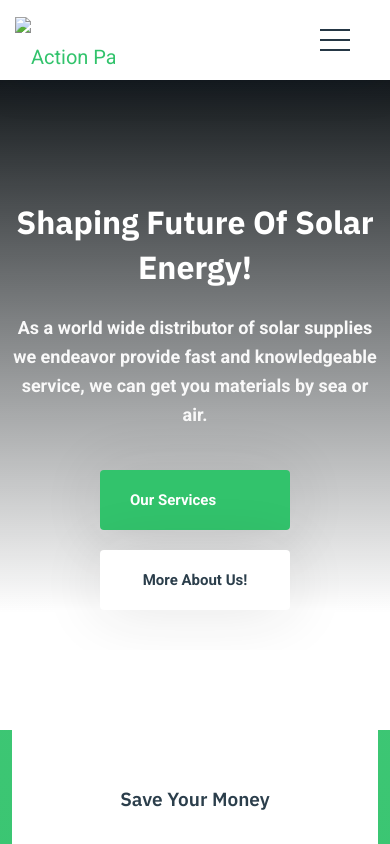
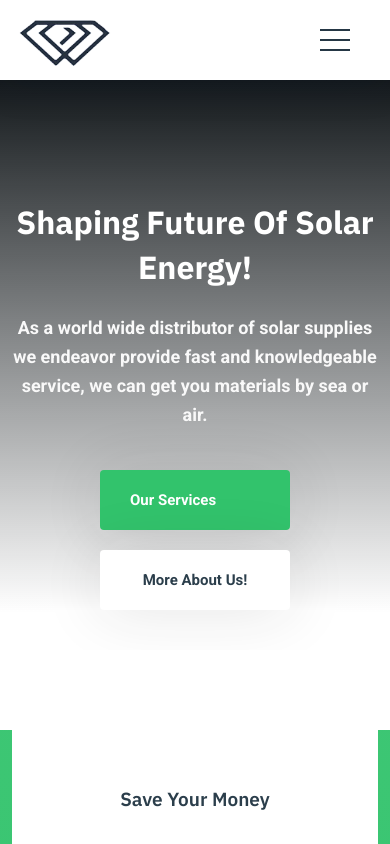
Before and after one commit to Omondi-mutuma/Action-Pays, a plain HTML site: page index.html in a window 390 px wide. Shown: the top 844 px of the page. Drawn offline with Linux system fonts and the light colour scheme; some icons are missing; a web font is replaced by a local one.

Commit message:
Fix mobile responsiveness

```diff
--- a/index.html
+++ b/index.html
@@ -66,7 +66,7 @@
             <!-- End .social-links-->
           </div>
         </div>
-        <nav class="navbar navbar-expand-lg navbar-sticky" id="primary-menu"><a class="navbar-brand" href="index.html"><img class="logo logo-dark" src="assets/images/logo/api-logo.png" alt="Energia Logo"/><img class="logo logo-mobile" src="assets/images/logo/logo-mobile.png" alt="Action Pays Logo"/></a>
+        <nav class="navbar navbar-expand-lg navbar-sticky" id="primary-menu"><a class="navbar-brand" href="index.html"><img class="logo logo-dark" src="assets/images/logo/api-logo.png" alt="Action pays Logo"/><img class="logo logo-mobile" src="assets/images/logo/api-logo.png" alt="Action Pays Logo"/></a>
           <div class="module-holder module-holder-phone">
             <div class="module module-search">
               <div class="module-icon module-icon-search"><i class="energia-search-Icon"></i></div>
```
